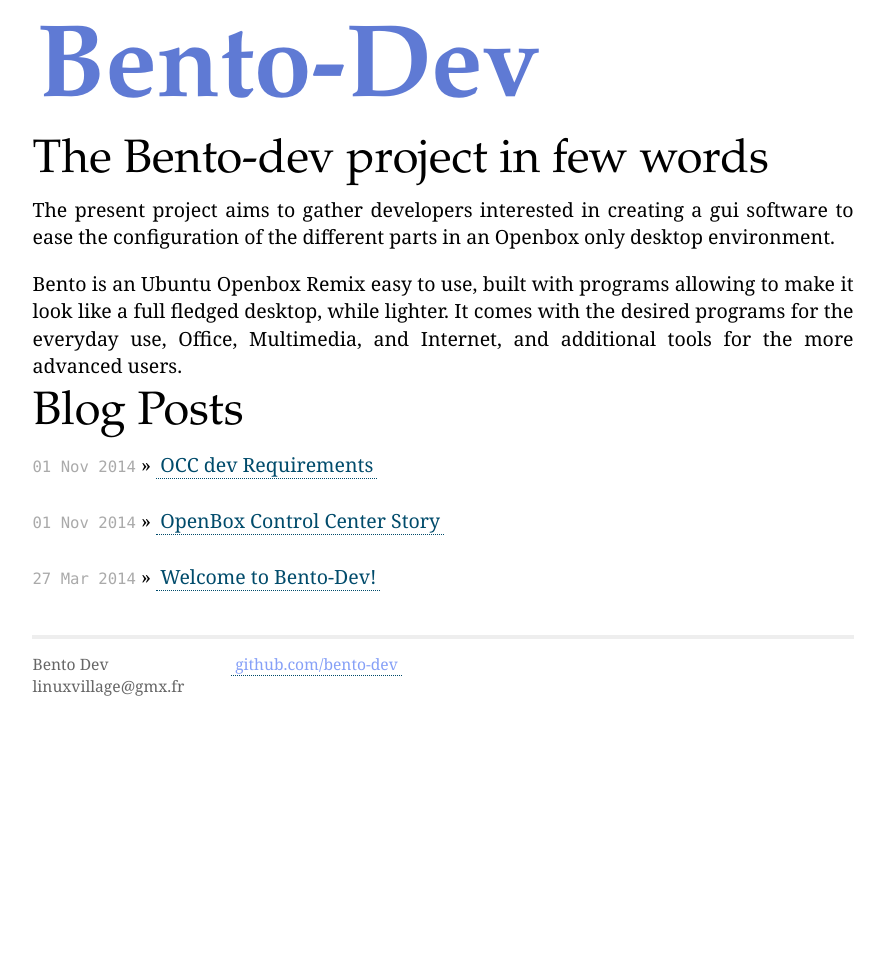
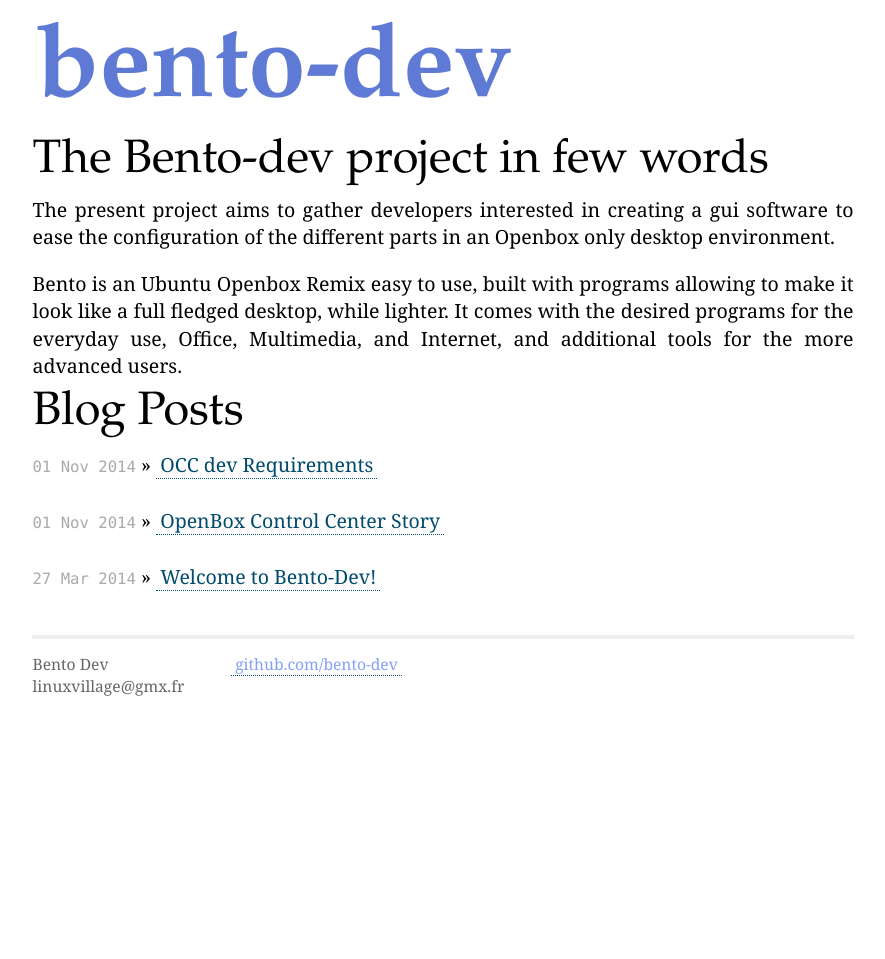
Before and after one commit to bento-dev/Bento---Sushi-Trust-3.13, a Jekyll site: the page built from index.html, in a window 1280 px wide. Shown: the whole page, without its empty margins (197-1082 px from the left). Built offline with Jekyll 4.4.1, drawn with Linux system fonts in a browser that asks for light colours; Markdown is read by kramdown in place of the engine named in the settings.

```diff
--- a/_config.yml
+++ b/_config.yml
@@ -1,3 +1,3 @@
-name: Bento-Dev
+name: bento-dev
 markdown: redcarpet
 pygments: true
```
